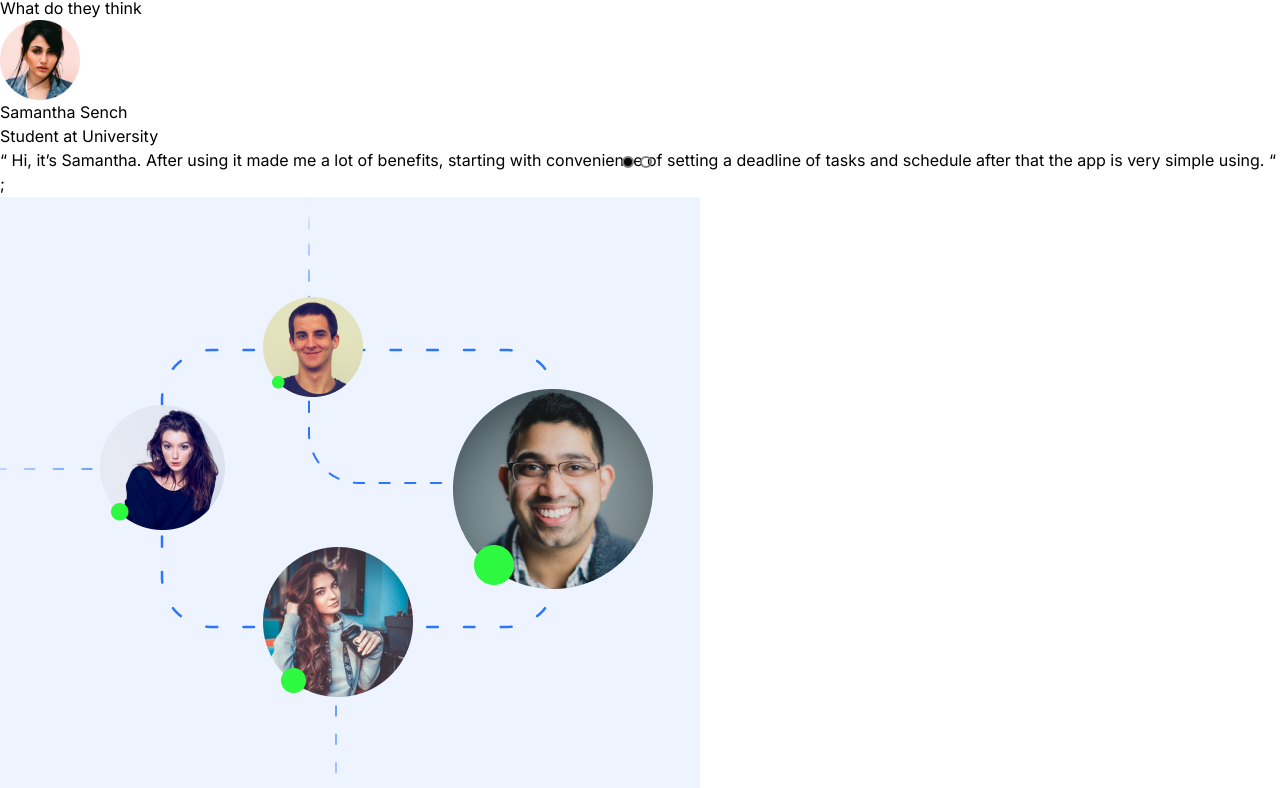
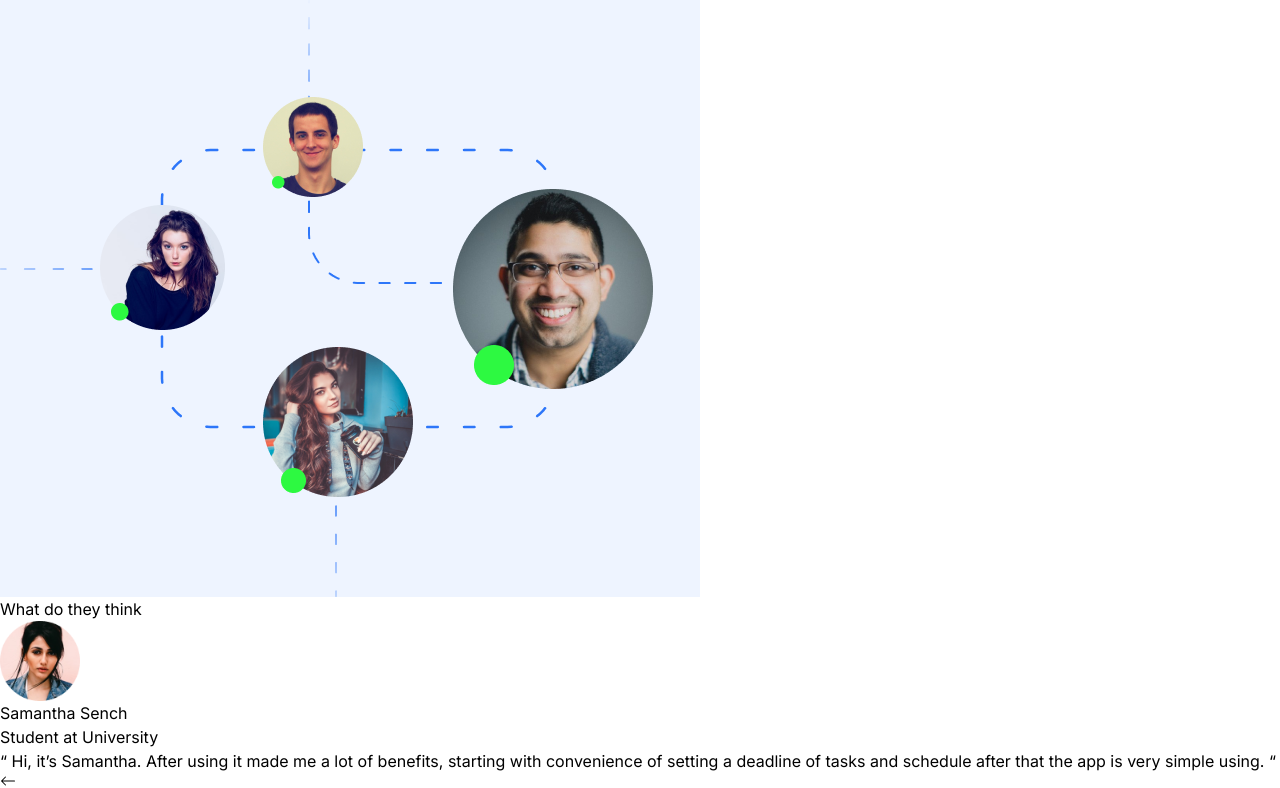
Before and after one commit to techloset/IbTaSaM-Remind-Me-App, a Next.js app: page / in a window 1280 px wide. Shown: the part 4112-4900 px from the top of the page. Built offline with nearby package versions, Linux system fonts and the light colour scheme; grey boxes are pictures that could not be loaded.

Commit message:
Finalize

```diff
--- a/app/(components)/clientData/clientData.js
+++ b/app/(components)/clientData/clientData.js
@@ -5,7 +5,7 @@ import Image from "next/image"
 const ClientData = (props) => {
     return (
         <>
-            <Item>
+            <Item className="mx-w-[540%]">
                 <h1 className='text-2xl font-bold text-[#212121]'>{props.heading}</h1>
 
                 <div className='flex my-10'>
@@ -18,7 +18,7 @@ const ClientData = (props) => {
                     </div>
                 </div>
 
-                <p className=' sm:w-[75%] md:w-full lg:pe-14 leading-8 text-[#212121]'>{props.description}</p>
+                <p className='lg:pe-14 leading-8 text-[#212121]'>{props.description}</p>
             </Item>
 
         </>
--- a/app/(components)/navbar/navbar.js
+++ b/app/(components)/navbar/navbar.js
@@ -11,11 +11,11 @@ const Navbar = () => {
     return (
         <>
 
-            <div>
+            <div className='bg-opacity-0 md:sticky top-0 z-10'>
 
                 <header>
 
-                    <div className="xl:mx-auto xl:max-w-[1440px] px-[1.5rem] md:px-[3rem] lg:px-[6rem] flex py-5 justify-between text-[14px] font-semibold select-none transition-all ease-linear duration-650">
+                    <div className="xl:mx-auto xl:max-w-[1440px] px-[1.5rem] md:px-[3rem] lg:px-[6rem] flex py-5 justify-between text-[16px] font-semibold select-none transition-all ease-linear duration-650">
 
                         <Link href="/" class="flex items-center lg:hidden">
 
--- a/app/(sections)/client/client.js
+++ b/app/(sections)/client/client.js
@@ -13,7 +13,9 @@ import ClientData from '@/app/(components)/clientData/clientData';
 import Carousel from "react-multi-carousel";
 import "react-multi-carousel/lib/styles.css";
 
-const Client = () => {
+const Client = ({ next, previous, goToSlide, ...rest }) => {
+
+
     const responsive = {
         desktop: {
             breakpoint: { max: 3000, min: 1024 },
@@ -31,55 +33,10 @@ const Client = () => {
             slidesToSlide: 1 // optional, default to 1.
         }
     };
+
     return (
         <>
-
-            <Carousel
-                swipeable={true}
-                draggable={true}
-                showDots={true}
-                responsive={responsive}
-                ssr={true} // means to render carousel on server-side.
-                infinite={true}
-                // autoPlay={this.props.deviceType !== "mobile" ? true : false}
-                autoPlaySpeed={1000}
-                keyBoardControl={true}
-                customTransition="all .5"
-                transitionDuration={500}
-                containerClass="carousel-container"
-                removeArrowOnDeviceType={["tablet", "mobile"]}
-                // deviceType={this.props.deviceType}
-                dotListClass="custom-dot-list-style"
-                itemClass="carousel-item-padding-40-px"
-            >
-                <div>
-
-                    <ClientData
-                        heading="What do they think"
-                        profile={profile}
-                        name="Samantha Sench"
-                        edu="Student at University"
-                        description="“ Hi, it’s Samantha. After using it made me a lot of benefits, starting with convenience of setting a deadline of tasks and schedule after that the app is very simple using. “" />
-
-
-                </div>
-                <div>
-                    <ClientData
-                        heading="What do they think"
-                        profile={profile}
-                        name="Samanthaqwqw Sench"
-                        edu="Student at University"
-                        description="“ Hi, it’s Samantha. After using it made me a lot of benefits, starting with convenience of setting a deadline of tasks and schedule after that the app is very simple using. “" />
-
-                </div>
-
-            </Carousel>;
-
-
-
-
-
-            <section className="xl:max-w-[1440px] mx-auto w-full">
+            <section className="max-w-[100%]  mx-auto w-full">
 
                 <div className="h-full md:my-28">
 
@@ -89,27 +46,56 @@ const Client = () => {
                             <Image src={reviewsImage} alt="" className="w-full h-full md:rounded-r-[10%]" />
                         </div>
 
-                        <div className='px-3 sm:px-10 lg:px-20 md:py-20'>
+                        <div className='w-64 sm:w-96 md:w-full mx-auto px-3 sm:px-10 lg:px-20 md:py-20'>
 
+                            <Carousel
 
+                                arrows={false}
+                                swipeable={true}
+                                draggable={true}
+                                showDots={false}
+                                responsive={responsive}
+                                // ssr={true} // means to render carousel on server-side.
+                                // infinite={true}
+                                // autoPlay={false}
+                                // autoPlaySpeed={1000}
+                                // keyBoardControl={true}
+                                // customTransition="all .5"
+                                // transitionDuration={500}
+                                // containerClass="carousel-container"
+                                removeArrowOnDeviceType={["tablet", "mobile"]}
+                            // deviceType={this.props.deviceType}
+                            // dotListClass="custom-dot-list-style"
+                            // itemClass="carousel-item-padding-40-px"
+                            >
+
+                                <div>
                                     <ClientData
                                         heading="What do they think"
                                         profile={profile}
                                         name="Samantha Sench"
                                         edu="Student at University"
                                         description="“ Hi, it’s Samantha. After using it made me a lot of benefits, starting with convenience of setting a deadline of tasks and schedule after that the app is very simple using. “" />
+                                </div>
 
+                                <div>
+                                    <ClientData
+                                        heading="What do they think"
+                                        profile={profile1}
+                                        name="Muhammad IbTaSaM"
+                                        edu="Student at University"
+                                        description="“ Hi, it’s Muhammad IbTaSaM. Computer Scientist: Fast learner, goal-oriented and focusing on my problem-solving skills. Love to build projects to improve my skillset. “" />
+                                </div>
 
+                            </Carousel>
 
                             <div className='mt-2 md:mt-8 text-[#2D76F9] text-center md:text-start'>
 
-                                <div className='text-3xl cursor-pointer inline-block md:ms-4'
-                                    onClick={() => carouselRef.current.slidePrev()}>
+                                <div className='text-3xl cursor-pointer inline-block md:ms-4'>
                                     <BsArrowLeft className='hover:-translate-x-2 saturate-150 duration-700' />
                                 </div>
 
-                                <div className='text-3xl cursor-pointer inline-block ms-6'
-                                    onClick={() => carouselRef.current.slideNext()}>
+                                <div className='text-3xl cursor-pointer inline-block ms-6'>
                                     <BsArrowRight className='hover:translate-x-2 saturate-150 duration-700' />
                                 </div>
 
@@ -121,14 +107,8 @@ const Client = () => {
 
                 </div>
 
-            </section>
+            </section >
 
-            {/* <ClientData
-                                    heading="What do they think"
-                                    profile={profile1}
-                                    name="Muhammad IbTaSaM"
-                                    edu="Student at University"
-                                    description="“ Hi, it’s Muhammad IbTaSaM. Computer Scientist: Fast learner, goal-oriented and focusing on my problem-solving skills. Love to build projects to improve my skillset. “" /> */}
 
         </>
     )
--- a/app/(sections)/header/header.js
+++ b/app/(sections)/header/header.js
@@ -16,7 +16,7 @@ const Header = () => {
 
                         <div className="px-[1.5rem] md:px-[3rem] lg:px-[6rem]">
 
-                            <h1 className="text-3xl sm:text-4xl lg:text-5xl font-bold mt-10 md:mt-20 text-[#212121]"><span className="mb-2 lg:mb-4 inline-block">Manage</span> <br /><span className="mb-2 lg:mb-4 inline-block">Schedule and </span> <br /> Task Easy</h1>
+                            <h1 className="text-3xl sm:text-4xl lg:text-5xl font-bold mt-10 md:mt-20 text-[#212121]"><span className="mb-2 lg:mb-4 inline-block font-Poppins">Manage</span> <br /><span className="mb-2 lg:mb-4 inline-block">Schedule and </span> <br /> Task Easy</h1>
 
                             <p className="mt-8 leading-8 text-[#747474]">Create and organize schedule and task deadline become better, easy manage and certainly no longer lagging behind schedule of activities and task</p>
 
```
Lines whose indentation alone changed are shown as unchanged.
